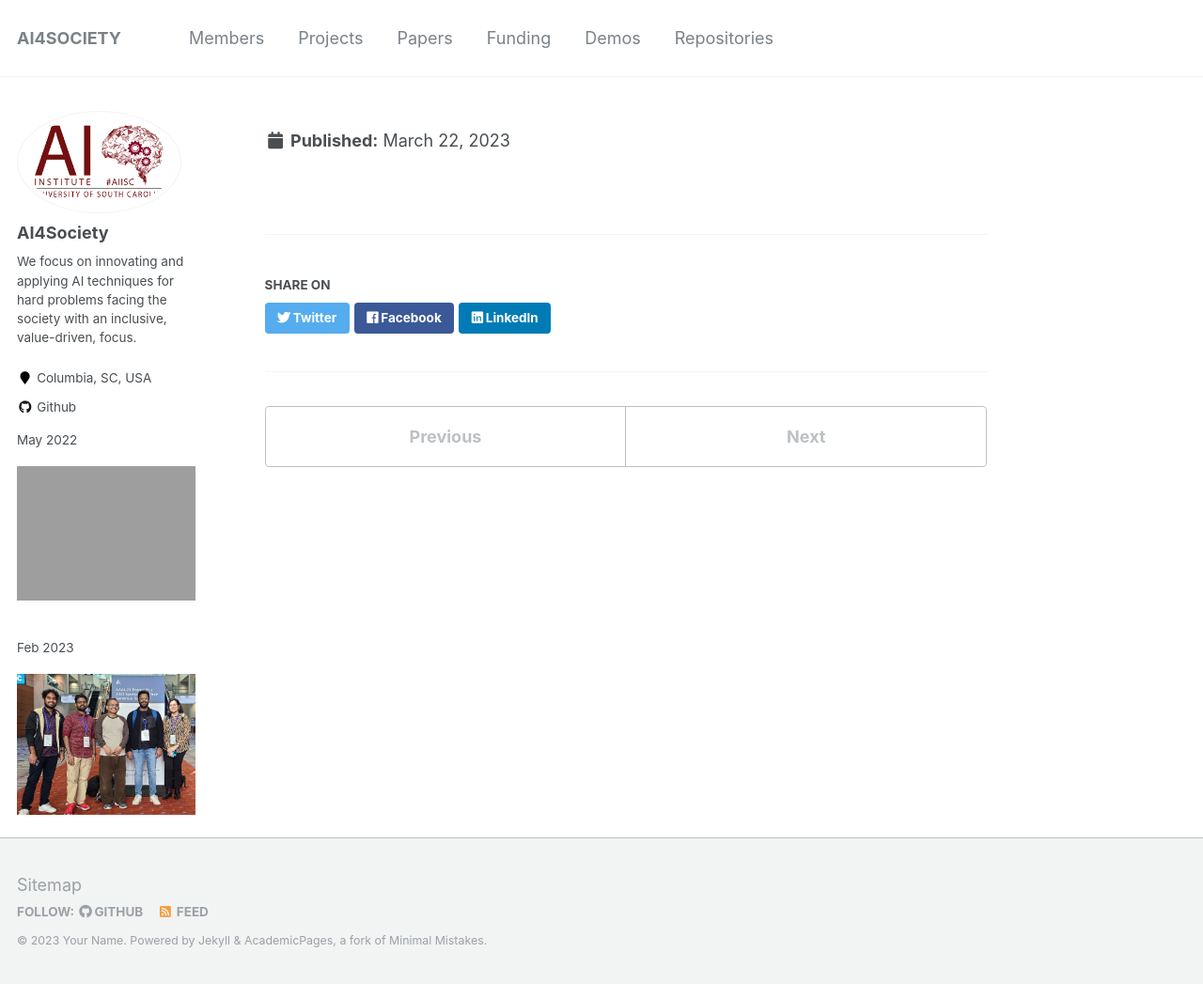
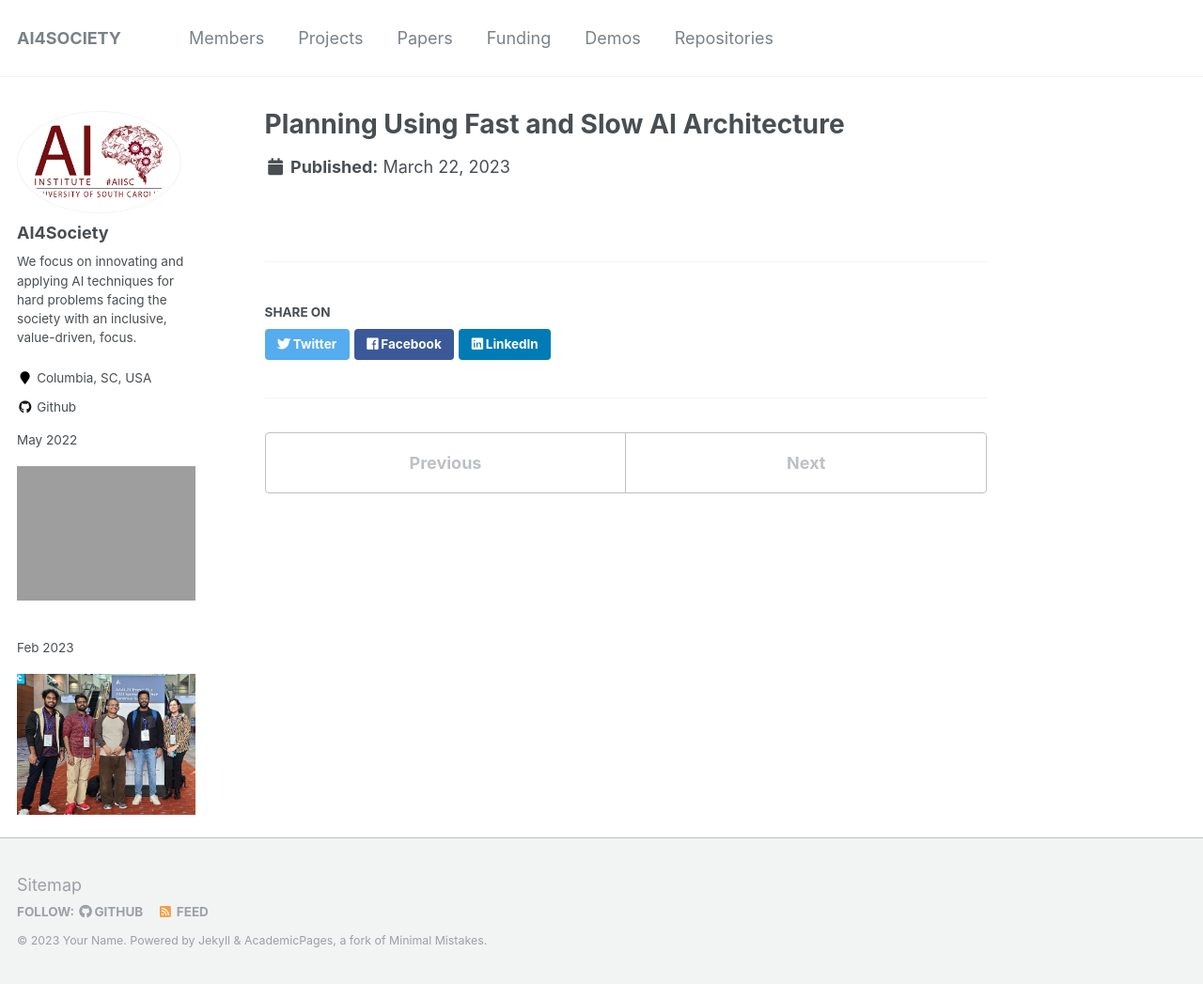
Before and after one commit to likitha-9/ai4society.github.io, a Jekyll site: the page built from _projects/3_project.md, in a window 1280 px wide and 1047 px high. Shown: the whole window at 94% size. Built offline with Jekyll 4.4.1, drawn with Linux system fonts in a browser that asks for light colours; some of the changed lines change nothing that is shown.

Commit message:
Update 3_project.md

```diff
--- a/_projects/3_project.md
+++ b/_projects/3_project.md
@@ -1,5 +1,5 @@
 ---
-title: [Planning Using Fast and Slow AI Architecture](https://ai4society.github.io/generalized_planning)
+title: Planning Using Fast and Slow AI Architecture
 
 team: "University of South Carolina, IBM Research, University of Udine, University of Brescia"
 description: "The newly introduced idea of Fast and Slow AI (SOFAI) architecture is inspired from the cognitive theories mentioned by Daniel Kahneman in Thinking Fast and Slow. This research project aims to build AI-supported machines that can 1) make decisions with emergent behaviors similar to the human ones and 2) support human decision making through nudging and explanations. To achieve these goals, the team is designing and building a cognitive architecture to mimic these two broad modalities in a machine.
```
